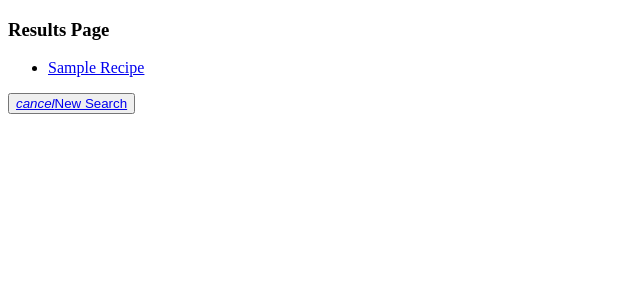
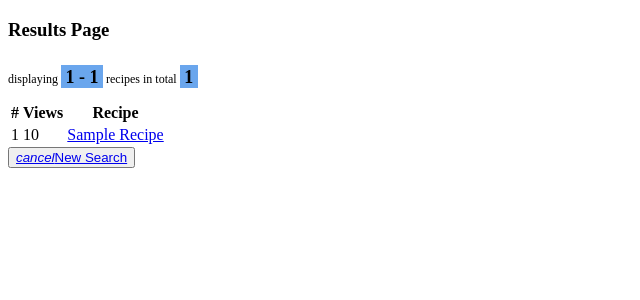
Before and after one commit to Code-Institute-Submissions/Data_Project-1, a Flask app: page /results in a window 1280 px wide. Shown: the top 300 px of the page, without its empty margins (0-640 px from the left). Run offline with Flask 2, Linux system fonts and the light colour scheme; a database or web service that is not in the repository returns one stand-in record (values such as "Sample title"); some libraries are stand-ins or nearby versions.

Commit message:
Added pagination to results page and re-organised search process so selection maintained when individual recipe accessed

```diff
--- a/run.py
+++ b/run.py
@@ -1,6 +1,7 @@
 import os
 import env
 from flask import Flask, render_template, redirect, request, url_for, session
+from flask_paginate import Pagination, get_page_args
 from flask_pymongo import PyMongo
 from bson.objectid import ObjectId
 
@@ -10,6 +11,22 @@ app.config["MONGO_URI"] = os.getenv("MONGO_URI")
 app.config["MONGO_DBNAME"] = os.getenv("MONGO_DBNAME")
 
 mongo = PyMongo(app)
+
+options = {}
+
+def selection():
+    if request.form.get("style_name"):
+        option = {"style_name": request.form.get("style_name")}
+        options.update(option)
+    if request.form.get("author_name"):
+        option = {"author_name": request.form.get("author_name")}
+        options.update(option)
+    if request.form.get("ingredient_name"):
+        option = {"ingredients.ingredient_name": request.form.get("ingredient_name")}
+        options.update(option)
+    if request.form.get("allergen_name"):
+        option = {"allergen_name": request.form.get("allergen_name")}
+        options.update(option)
 
 @app.route('/', methods = ["GET", "POST"])
 def index():
@@ -22,6 +39,7 @@ def index():
 
 @app.route('/search')
 def search():
+    options.clear()
     styles = mongo.db.categories.find_one({"category_name": "cuisine"})
     chefs = mongo.db.categories.find_one({"category_name": "authors"})
     items = mongo.db.categories.find_one({"category_name": "ingredients"})
@@ -30,29 +48,16 @@ def search():
 
 @app.route('/results', methods = ["GET", "POST"])
 def results():
-    options = {}
-    if request.form.get("style_name"):
-        option = {"style_name": request.form.get("style_name")}
-        options.update(option)
+    selection()
+    page = int(request.args.get("page", 1))
+    per_page = 5
+    offset = (page - 1) * per_page
+    if options:
+        choices = mongo.db.recipes.find(options).sort("views", -1).limit(per_page).skip(offset)
     else:
-        choices = mongo.db.recipes.find().sort("views", -1)
-    if request.form.get("author_name"):
-        option = {"author_name": request.form.get("author_name")}
-        options.update(option)
-    else:
-        choices = mongo.db.recipes.find().sort("views", -1)
-    if request.form.get("ingredient_name"):
-        option = {"ingredients.ingredient_name": request.form.get("ingredient_name")}
-        options.update(option)
-    else:
-        choices = mongo.db.recipes.find().sort("views", -1)
-    if request.form.get("allergen_name"):
-        option = {"allergen_name": request.form.get("allergen_name")}
-        options.update(option)
-    else:
-        choices = mongo.db.recipes.find().sort("views", -1)
-    choices = mongo.db.recipes.find(options).sort("views", -1)
-    return render_template("results.html", choices = choices)
+        choices = mongo.db.recipes.find().sort("views", -1).limit(per_page).skip(offset)
+    pagination = Pagination(page = page, per_page = per_page, offset = offset, total = choices.count(), record_name = "recipes")
+    return render_template("results.html", choices = choices, pagination = pagination)
 
 @app.route('/add_recipe')
 def add_recipe():
@@ -91,14 +96,14 @@ def insert_recipe():
 def recipe(choice_id):
     """Display an individual recipe"""
     the_recipe = mongo.db.recipes.find_one({"_id": ObjectId(choice_id)})
-    new_view = the_recipe["views"]
+    new_view = the_recipe.get("views")
     new_view +=1
     mongo.db.recipes.update_one(the_recipe, {"$set": {"views": new_view}})
     return render_template("recipe.html", recipe = the_recipe)
 
 @app.route('/logout')
 def logout():
-    """Log player out of CookBook and return to sign in page"""
+    """Log user out of CookBook and return to sign in page"""
     session.pop("username", None)
     return redirect(url_for("index"))
 
--- /dev/null
+++ b/static/style.css
@@ -0,0 +1,15 @@
+.pagination-page-info {
+    padding: .6em;
+    padding-left: 0;
+    width: 40em;
+    margin: .5em;
+    margin-left: 0;
+    font-size: 12px;
+}
+.pagination-page-info b {
+    color: black;
+    background: #6aa6ed;
+    padding-left: 2px;
+    padding: .1em .25em;
+    font-size: 150%;
+}
--- a/templates/results.html
+++ b/templates/results.html
@@ -5,20 +5,39 @@
     <meta name="viewport" content="width=device-width, initial-scale=1.0">
     <meta http-equiv="X-UA-Compatible" content="ie=edge">
     <title>CookBook</title>
+    <link rel="stylesheet" href="{{ url_for('static', filename='style.css') }}" type="text/css">
+
 </head>
 <body>
     <h3>Results Page</h3>
     <div class="row">
-            <ul>
-                {% for choice in choices %}
-                    <li><a href="{{ url_for('recipe', choice_id = choice._id) }}">{{ choice.recipe_name.title() }}</a></li>
-                {% endfor %}
-            </ul>
+        {{ pagination.info }}
+        <table>
+            <thead>
+                <tr>
+                    <th>#</th>
+                    <th>Views</th>
+                    <th>Recipe</th>
+                </tr>
+            </thead>
+            <tbody>
+            {% for choice in choices %}
+                <tr>
+                    <td>{{ loop.index + pagination.skip }}</td>
+                    <td>{{ choice.views }}</td>
+                    <td><a href="{{ url_for('recipe', choice_id = choice._id) }}">{{ choice.recipe_name.title() }}</a></td>
+                </tr>
+            {% endfor %}
+            </tbody>
+        </table>
         <button>
             <a href="{{ url_for('search') }}" class="waves-effect waves-light">
             <i class="material-icons right">cancel</i>New Search</a>
         </button>
     </div>
+    <div class="row">
+        {{ pagination.links }}
+    </div>
 
 </body>
 </html>
```
Also changed, not shown: templates/addrecipe.html (+4 -3 lines), templates/recipe.html (+8 -0 lines).
